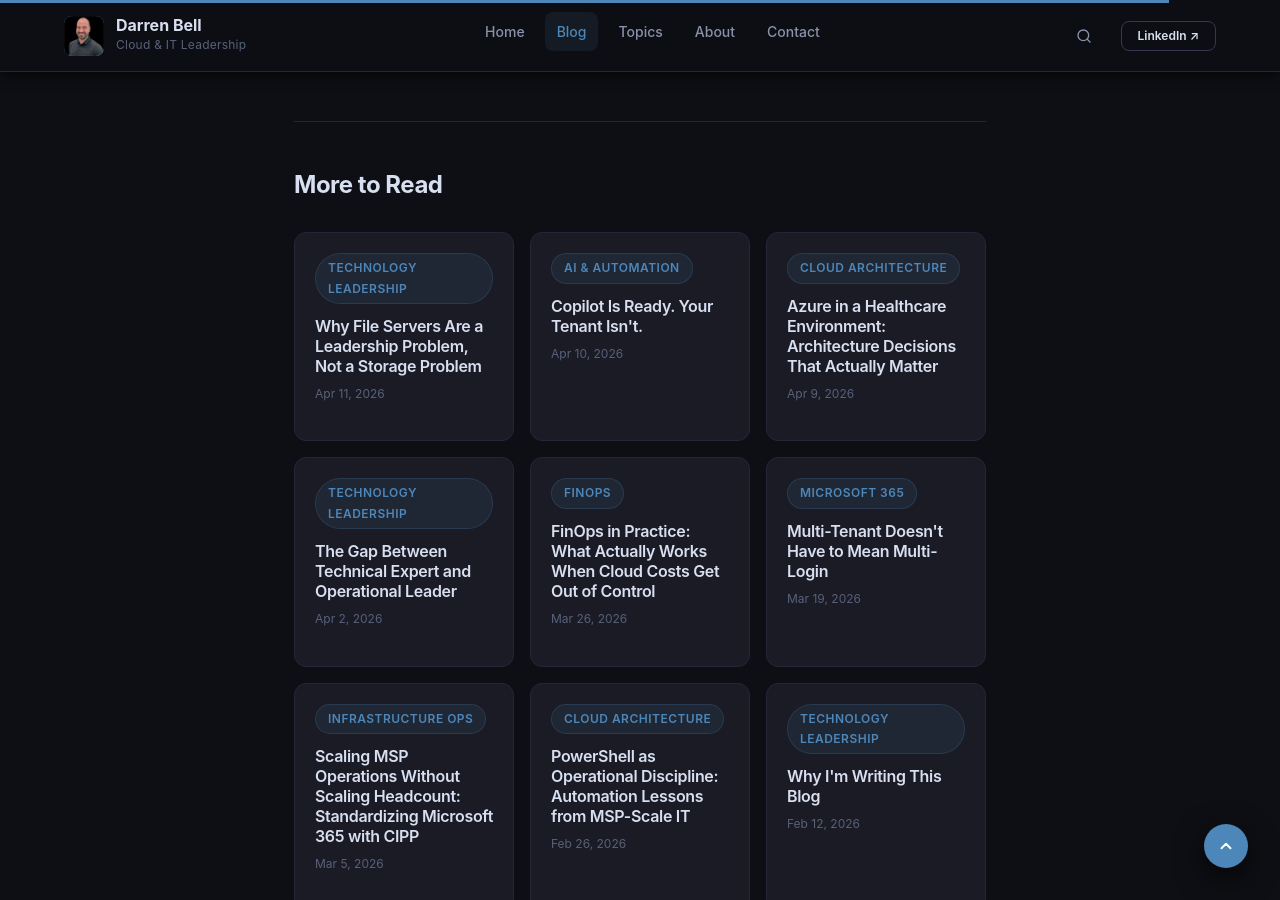
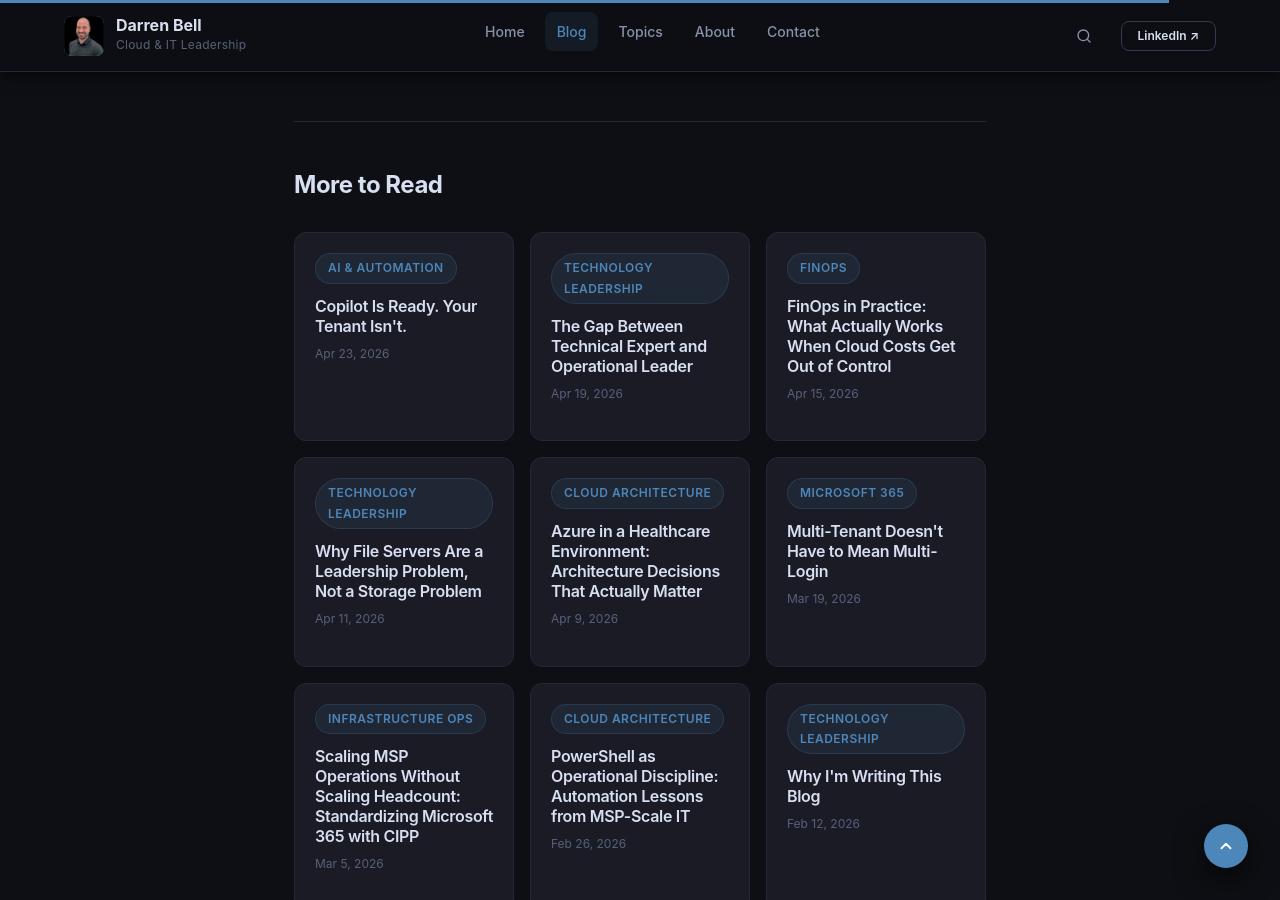
Before and after one commit to darrenbell09/DB_Blog, a Jekyll site: the page built from _posts/2024-02-26-sre-in-practice-from-concepts-to-culture.md, in a window 1280 px wide and 900 px high, scrolled down 8645 px. Built offline with Jekyll 4.4.1, drawn with Linux system fonts in a browser that asks for light colours; comment, search, counter and statistics services are not loaded; some of the changed text lies outside the part shown.

Commit message:
Schedule posts for April 15, 19, 23, 27

```diff
--- a/_posts/2024-03-18-finops-cloud-cost-optimization.md
+++ b/_posts/2024-03-18-finops-cloud-cost-optimization.md
@@ -2,7 +2,7 @@
 layout: post
 title: "FinOps in Practice: What Actually Works When Cloud Costs Get Out of Control"
 subtitle: "Cloud cost problems are operational discipline problems. Here's the framework that fixes them."
-date: 2026-03-26
+date: 2026-04-15
 category: FinOps
 tags: [FinOps, cloud costs, Azure, cost optimization, reserved instances, tagging, licensing]
 excerpt: "Most cloud cost problems don't start with architecture. They start with ownership. Here's the four-phase operational framework that actually delivers lasting results."
--- a/_posts/2026-04-10-microsoft-365-ai-readiness-permissions.md
+++ b/_posts/2026-04-10-microsoft-365-ai-readiness-permissions.md
@@ -2,7 +2,7 @@
 layout: post
 title: "Copilot Is Ready. Your Tenant Isn't."
 subtitle: "Most organizations focus on MFA and role assignments before deploying Copilot. The real risk is the sharing sprawl nobody audited."
-date: 2026-04-10
+date: 2026-04-23
 category: AI & Automation
 tags: [Microsoft 365, Copilot, SharePoint, AI readiness, security, permissions, governance, OneDrive]
 excerpt: "Everyone thinks their Microsoft 365 environment is locked down enough to deploy AI tools. MFA is on. Permissions are set. What they haven't looked at is the sharing sprawl underneath — the Anyone links that never expired, the contractor guest accounts still sitting in SharePoint groups. Copilot follows Microsoft's permissions exactly. The problem is the permissions you forgot you set."
```
Also changed, not shown: _posts/2024-02-26-sre-in-practice-from-concepts-to-culture.md (+1 -1 lines), _posts/2024-04-08-from-engineer-to-director-lessons-in-tech-leadership.md (+1 -1 lines).
